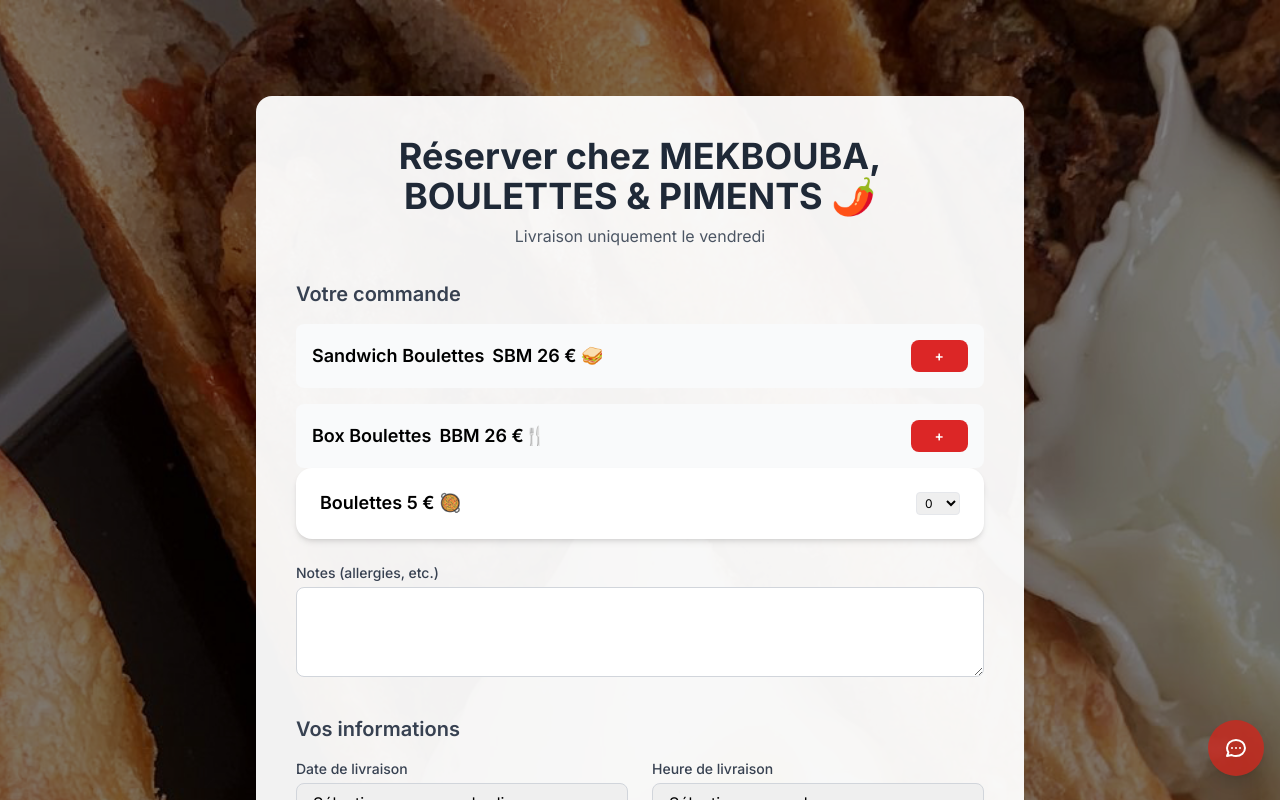
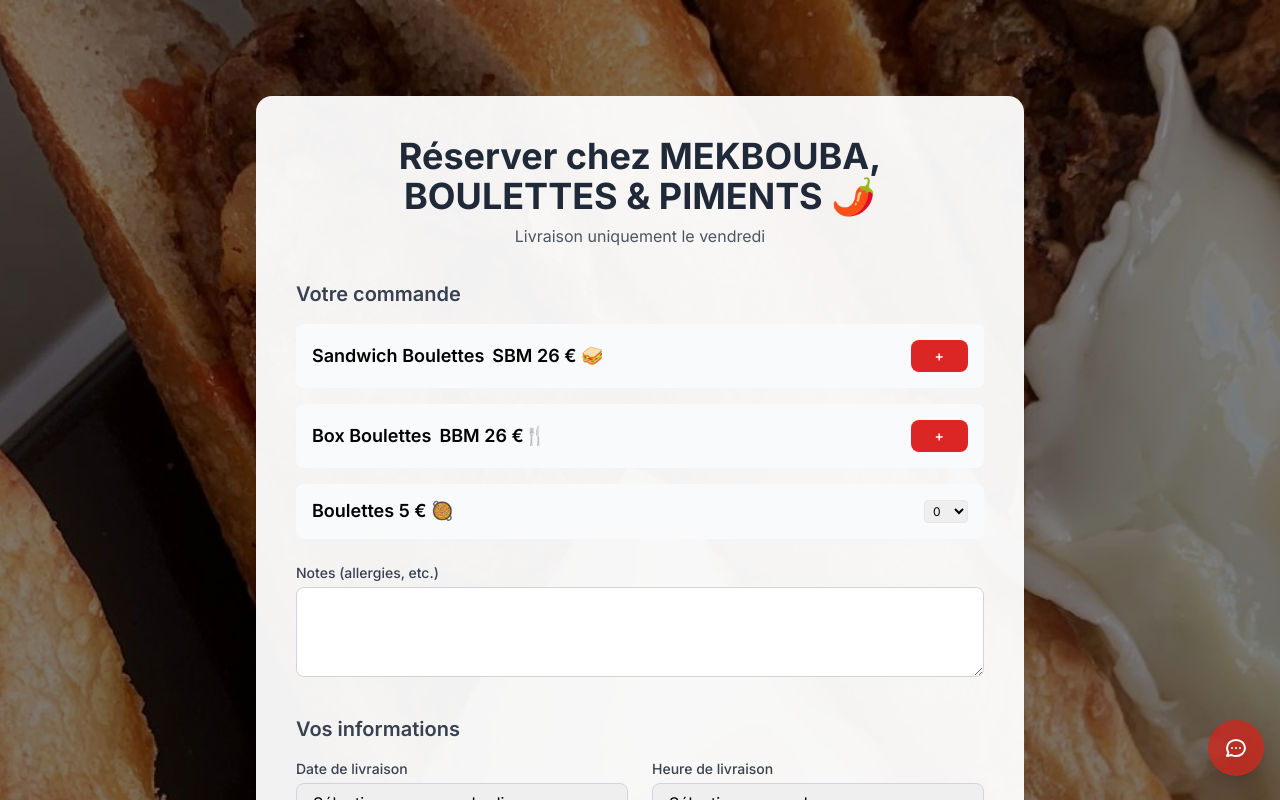
Before and after one commit to jimeye/mekboubaV2, a Next.js app: page /reservation in a window 1280 px wide. Shown: the top 800 px of the page. Built offline with nearby package versions, Linux system fonts and the light colour scheme.

Commit message:
Annulation du dernier changement de design du cadre Boulettes (retour à la version précédente)

```diff
--- a/app/reservation/page.js
+++ b/app/reservation/page.js
@@ -337,7 +337,8 @@
                       </div>
                     ))}
                   </div>
-                  <div className="bg-white p-6 rounded-2xl shadow-md flex justify-between items-center mb-4">
+                  <div className="bg-gray-50 p-4 rounded-lg mt-4 mb-4">
+                    <div className="flex flex-row items-center justify-between">
                       <span className="font-semibold text-lg leading-tight">Boulettes 5 € 🥘</span>
                       <select
                         className="border rounded px-1 py-0.5 text-xs w-11 ml-2"
@@ -348,6 +349,7 @@
                           <option key={n} value={n}>{n}</option>
                         ))}
                       </select>
+                    </div>
                   </div>
                   <div className="mt-6">
                     <label htmlFor="notes" className="block text-sm font-medium text-gray-700">Notes (allergies, etc.)</label>
```
Lines whose indentation alone changed are shown as unchanged.
